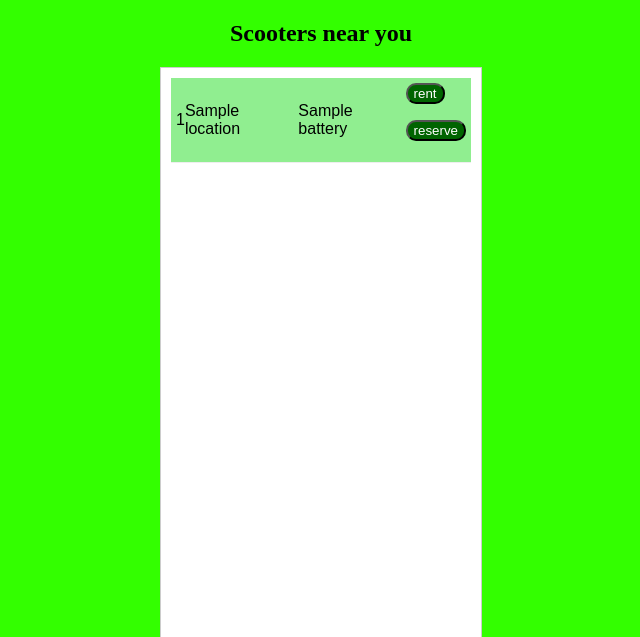
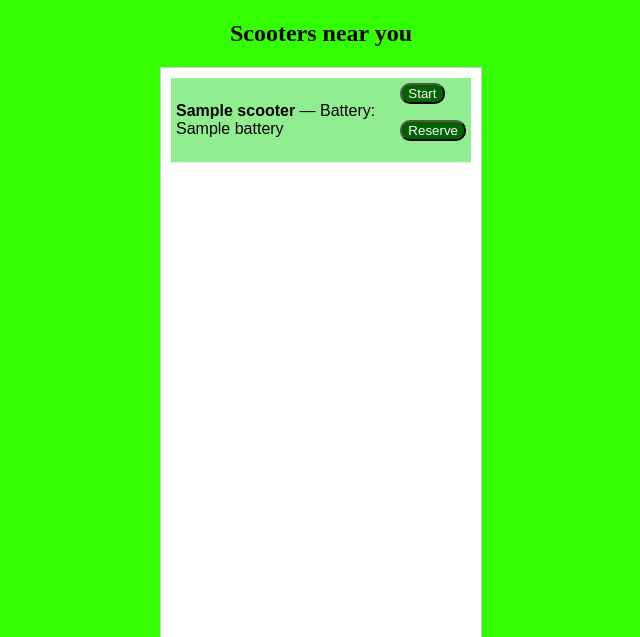
Before and after one commit to perhenrikgithub/ttm4115-komsys-project, a Flask app: template application/frontend/templates/index.html in a window 1280 px wide. Shown: the part 88-725 px from the top of the page, without its empty margins (319-959 px from the left). Run offline with Flask 3, Linux system fonts and the light colour scheme; the template is opened without the code that fills it: most values are stand-ins (such as "Sample title", 1, 10 or a date in 2020).

Commit message:
lots of changes to make the frontend and backend work and to communicate with the scooter and server

```diff
--- a/application/frontend/app.py
+++ b/application/frontend/app.py
@@ -1,6 +1,6 @@
-from flask import Flask, render_template, redirect, flash
+from flask import Flask, render_template, redirect, flash, request, url_for
 from statemachine.webapplication import Application, application_states, application_transitions
-
+import time
 import stmpy
 import paho.mqtt.client as mqtt
 import json
@@ -18,29 +18,38 @@ app = Flask(__name__)
 app.secret_key ="fuck_omega"
 
 
-@app.route("/") #kanskje vise aktuelle sykler, om mulig
+@app.route("/")
 def home():
     application.request_scooter_list_from_server() #To get updated list
     scooters = application.getList()
+    print(scooters)
     return render_template('index.html', scooters = scooters)
 
 
-@app.route('/start', methods=['POST']) #bør kalle state machine , sjekker om den kan leie
+@app.route('/active', methods=['POST', 'GET']) #bør kalle state machine , sjekker om den kan leie
 def start():
+    scooter_name = request.form.get('scooter_name')
+    application.setActiveScooterID(scooter_name)
+
     if application.req_unlock():
-        return render_template('renting.html')
+        return render_template('active.html')
     else:
         flash("You cant rent this scooter") #flash is used to sendfeedback to users
+        redirect('/')
 
-@app.route('/stop', methods=['POST'])
+
+@app.route('/lock', methods=['POST', 'GET'])
 def stop():
-    if application.req_lock():
-        return redirect('/')
-    else:
-        flash("You can not park here")
+    application.req_lock()
+    return redirect('/')
+
+
 
 @app.route('/reserve', methods=['POST'])
 def reserve():
+    scooter_name = request.form.get('scooter_name')
+    application.setActiveScooterID(scooter_name)
+
     if application.req_reserve():
         return render_template('reserve.html')
     else:
@@ -48,4 +57,4 @@ def reserve():
 
 
 if __name__ == "__main__":
-    app.run(debug=True, port=5004)
+    app.run(debug=True, port=5014)
--- a/application/frontend/statemachine/webapplication.py
+++ b/application/frontend/statemachine/webapplication.py
@@ -1,12 +1,13 @@
 import stmpy
 import paho.mqtt.client as mqtt
 import json
+import time
 broker, port = "mqtt20.iik.ntnu.no", 1883
 
 class Application:
     stm: stmpy.Machine
     known_scooters = {}
-    active_scooter_id = None
+    active_scooter_id = "null"
     received_report = False
 
     def getList(self):
@@ -15,31 +16,31 @@ class Application:
     def getClient(self):
         return self.client
 
-
-
-
-    def test(self):
-        return "hei"
+    def setActiveScooterID(self, id: str):
+        self.active_scooter_id = id
 
     def __init__(self, username='test'):
         self.username = username
 
         self.client = mqtt.Client()
         self.client.connect(broker, port)
+        self.client.loop_start()
 
         self.client.subscribe('gr8/scooters/status')
         self.client.subscribe('gr8/scooters/response/#')
         self.client.subscribe('gr8/scooters/report/#')
-        self.client.subscribe('gr8/server/scooter_list')
+        self.client.subscribe('gr8/scooters/scooter_list')
+
         self.client.on_connect = self.on_connect
         self.client.on_message = self.on_message
         self.request_scooter_list_from_server()
 
     def on_connect(self, client, userdata, flags, rc):
         print(f"{self.username}'s application connected to server")
+        pass
 
     def on_message(self, client, userdata, msg):
-        # print(f"{self.username}'s application received message: {msg.payload}")
+        #print(f"{self.username}'s application received message: {msg.payload}")
         try:
             payload = json.loads(msg.payload.decode("utf-8"))
         except Exception as err:
@@ -64,11 +65,14 @@ class Application:
             elif response == 'lock_ok':
                 # print(f"{self.username}'s application locked scooter {self.active_scooter_id}")
                 #tell sm lock_ok
-                self.active_scooter_id = None
+                self.active_scooter_id = "null"
                 pass
 
         elif msg.topic == 'gr8/scooters/report/' + self.active_scooter_id:
             self.received_report = True
+
+        elif msg.topic == 'gr8/scooters/scooter_list':
+            self.known_scooters = payload
 
 
 #return True/False is to use logic in app.py file
@@ -86,13 +90,13 @@ class Application:
 
     def req_lock(self):
         # print("request_lock_scooter()")
-        if self.active_scooter_id is None:
-            print("No active scooter to lock")
-            return False
+        #if self.active_scooter_id is None:
+            #print("No active scooter to lock")
+
 
         # publish to mqtt
         self.client.publish('gr8/scooters/action/'+ self.active_scooter_id, json.dumps({'action':'lock'}), qos=1)
-        return True
+
 
     def req_reserve(self):
         # print("request_reserve_scooter()")
@@ -105,9 +109,7 @@ class Application:
 
 
     def request_scooter_list_from_server(self):
-        self.client.publish('gr8/server/scooter_list', 'Go', qos=1)
-
-
+        self.client.publish('gr8/server/scooter_list', time.time(), qos=1)
 
 
 application_states = [
--- a/application/frontend/static/css/style.css
+++ b/application/frontend/static/css/style.css
@@ -45,7 +45,7 @@ body {
     background-color: lightgreen;
 }
 
-.scooter button {
+.buttons input {
     border-radius: 10px;
     background-color: darkgreen;
     color: white;
@@ -54,3 +54,15 @@ body {
 h2 {
     text-align: center;
 }
+
+.big {
+    margin-top: 100px;
+    display: flex;
+    justify-content: center;
+}
+
+.big .buttons input {
+    font-size: 6em;
+    padding: 1em 3em;
+    border-radius: 10000px;
+}
--- a/application/frontend/templates/index.html
+++ b/application/frontend/templates/index.html
@@ -6,10 +6,12 @@
     <link rel="stylesheet" href="../static/css/style.css">
 </head>
 <body>
-    <div class="header"><h1>Rent a Scooter</h1></div>
+    <div class="header">
+        <h1>Rent a Scooter</h1>
+    </div>
 
     {% with messages = get_flashed_messages() %}
-        {%if messages %}
+        {% if messages %}
             {% for message in messages %}
                 <h3>{{ message }}</h3>
             {% endfor %}
@@ -18,23 +20,25 @@
 
     <h2>Scooters near you</h2>
     <div class="container">
-        {% for scooter in scooters %}
+        {% if scooters %}
+            {% for name, data in scooters.items() %}
                 <div class="scooter">
-                <span>{{scooter.scooter_id}}</span>
-                <span>{{scooter.location}}</span>
-                <span>{{scooter.battery}}</span>
+                    <span><strong>{{ name }}</strong> — Battery: {{ data.battery if data.battery else 'N/A' }}</span>
                     <div class="buttons">
-                    <form action="/start" method="post">
-                        <button type="submit">rent</button>
+                        <form action="/active" method="post">
+                            <input type="hidden" name="scooter_name" value="{{ name }}">
+                            <input type="submit" value="Start">
                         </form>
                         <form action="/reserve" method="post">
-                        <button type="submit">reserve</button>
+                            <input type="hidden" name="scooter_name" value="{{ name }}">
+                            <input type="submit" value="Reserve">
                         </form>
                     </div>
                 </div>
+            {% endfor %}
         {% else %}
-            <p>We can not find any scooters near you :(</p>
-            {% endfor %}
+            <p>We can not find any scooters near you</p>
+        {% endif %}
     </div>
 
 </body>
```
Also changed, not shown: application/frontend/templates/active.html (renamed from application/frontend/templates/renting.html, +8 -4 lines), application/frontend/templates/reserve.html (+6 -3 lines), 2 other files. Lines whose indentation alone changed are shown as unchanged.
